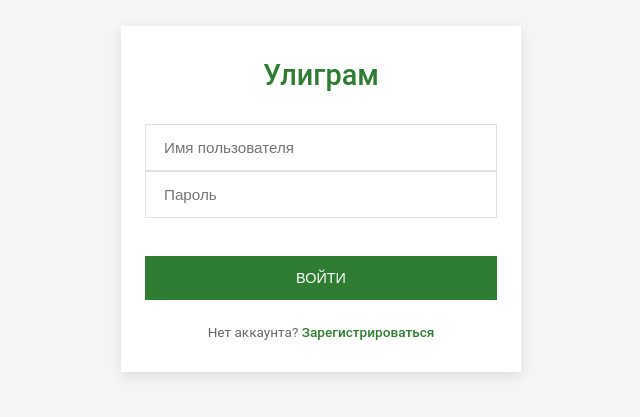
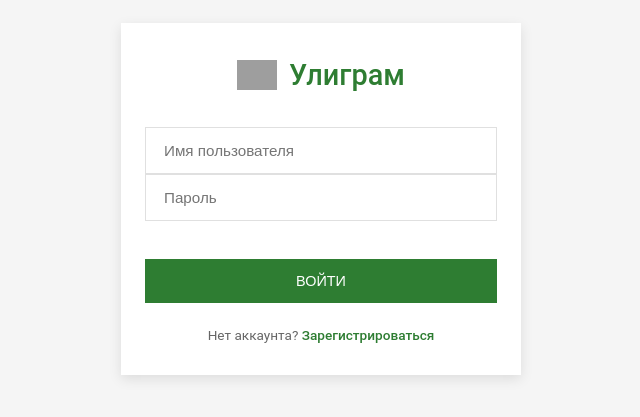
Before and after one commit to KuricaCoin/uligram, a plain HTML site: page auth.html in a window 1280 px wide. Shown: the part 201-618 px from the top of the page, without its empty margins (319-959 px from the left). Drawn offline with nearby package versions, Linux system fonts and the light colour scheme; grey boxes are pictures that could not be loaded.

Commit message:
Add files via upload

```diff
--- a/auth.html
+++ b/auth.html
@@ -52,12 +52,25 @@
             box-shadow: 0 4px 12px rgba(0,0,0,0.1);
         }
 
+        .header-row {
+            display: flex;
+            align-items: center;
+            justify-content: center;
+            gap: 12px;
+            margin-bottom: 8px;
+        }
+
+        .logo {
+            width: 40px;
+            height: 40px;
+            object-fit: contain;
+        }
+
         .auth-form h2 {
             color: var(--primary-color);
             font-size: 1.8rem;
             font-weight: 500;
-            text-align: center;
-            margin-bottom: 8px;
+            margin: 0;
         }
 
         .auth-form input {
@@ -129,6 +142,10 @@
                 padding: 24px 20px;
                 margin: 0 16px;
             }
+            .logo {
+                width: 32px;
+                height: 32px;
+            }
             .auth-form h2 {
                 font-size: 1.5rem;
             }
@@ -145,7 +162,10 @@
 <body data-theme="green">
 <div class="auth-page" id="authPage">
     <div class="auth-form" id="authForm">
-        <h2>Улиграм</h2>
+        <div class="header-row">
+            <img class="logo" src="https://uligram.c6t.ru/uligram.svg" alt="Uligram Logo" onerror="this.style.display='none'">
+            <h2>Улиграм</h2>
+        </div>
         <div id="authFields">
             <input type="text" id="loginUsername" placeholder="Имя пользователя">
             <input type="password" id="loginPassword" placeholder="Пароль">
```
